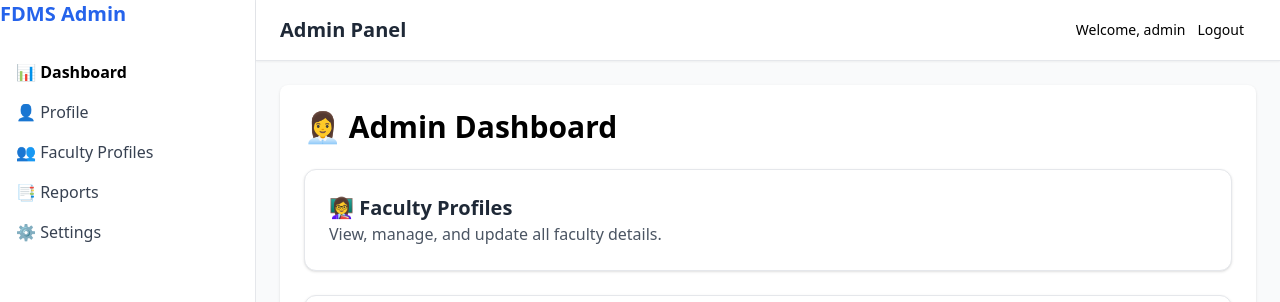
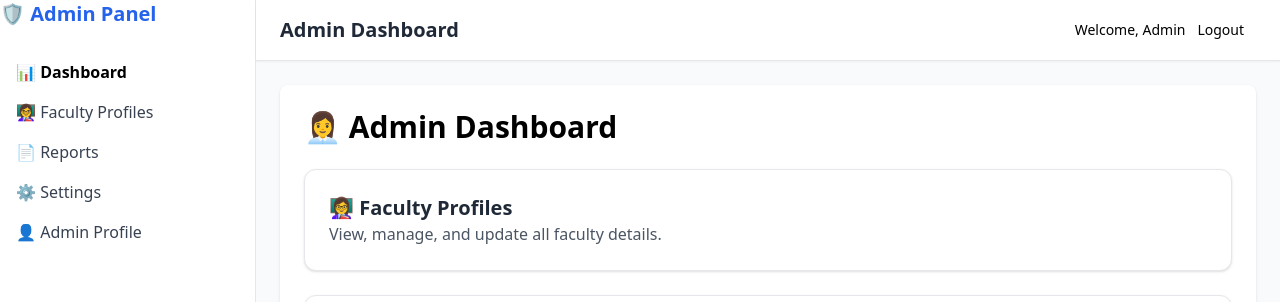
Before and after one commit to ShivaGugulothu19/fdms, a React (Vite) app in the folder fdms-frontend/: page /admin/dashboard in a window 1280 px wide. Shown: the top 302 px of the page. Built offline with nearby package versions, Linux system fonts and the light colour scheme; no server answers; sample sign-in values are in the browser's storage.

Commit message:
Fix: Role-based routing and admin/faculty separation

```diff
--- a/fdms-frontend/src/components/layout/AdminLayout.jsx
+++ b/fdms-frontend/src/components/layout/AdminLayout.jsx
@@ -1,11 +1,11 @@
 import { Outlet } from "react-router-dom";
-import Sidebar from "./Sidebar";
+import AdminSidebar from "./AdminSidebar";
 import Navbar from "./Navbar";
 
 const AdminLayout = () => {
   return (
     <div className="flex min-h-screen">
-      <Sidebar />
+      <AdminSidebar />
       <div className="flex-1 bg-gray-50">
         <Navbar />
         <main className="p-6">
--- /dev/null
+++ b/fdms-frontend/src/components/layout/AdminSidebar.jsx
@@ -0,0 +1,35 @@
+import { Link, useLocation } from "react-router-dom";
+
+const AdminSidebar = () => {
+  const { pathname } = useLocation();
+
+  const linkStyle = (path) =>
+    `block px-4 py-2 rounded hover:bg-blue-100 ${
+      pathname === path ? "bg-blue-200 font-semibold" : "text-gray-700"
+    }`;
+
+  return (
+    <aside className="w-64 bg-white shadow border-r border-gray-200 p-4 hidden md:block">
+      <h2 className="text-xl font-bold text-blue-600 mb-6">🛡️ Admin Panel</h2>
+      <nav className="space-y-2">
+        <Link to="/admin/dashboard" className={linkStyle("/admin/dashboard")}>
+          📊 Dashboard
+        </Link>
+        <Link to="/admin/faculty-profile" className={linkStyle("/admin/faculty-profile")}>
+          👩‍🏫 Faculty Profiles
+        </Link>
+        <Link to="/admin/reports" className={linkStyle("/admin/reports")}>
+          📄 Reports
+        </Link>
+        <Link to="/admin/settings" className={linkStyle("/admin/settings")}>
+          ⚙️ Settings
+        </Link>
+        <Link to="/admin/profile" className={linkStyle("/admin/profile")}>
+          👤 Admin Profile
+        </Link>
+      </nav>
+    </aside>
+  );
+};
+
+export default AdminSidebar;
--- a/fdms-frontend/src/components/layout/Navbar.jsx
+++ b/fdms-frontend/src/components/layout/Navbar.jsx
@@ -12,10 +12,12 @@ const Navbar = () => {
   return (
     <header className="bg-white border-b border-gray-200 px-6 py-4 shadow-sm flex items-center justify-between">
       <h1 className="text-xl font-semibold text-gray-800">
-        {role === "admin" ? "Admin Panel" : "Faculty Dashboard"}
+        {role === "admin" ? "Admin Dashboard" : "Faculty Dashboard"}
       </h1>
+
       <div className="flex items-center gap-4">
-        <span className="text-sm text-gray-500 capitalize">Welcome, {role}</span>
+        {role === "admin" && <span className="text-sm text-gray-500">Welcome, Admin</span>}
+        {role === "faculty" && <span className="text-sm text-gray-500">Welcome, Faculty</span>}
         <button
           onClick={handleLogout}
           className="text-sm bg-red-100 text-red-700 px-3 py-1 rounded hover:bg-red-200"
--- a/fdms-frontend/src/components/layout/Sidebar.jsx
+++ b/fdms-frontend/src/components/layout/Sidebar.jsx
@@ -2,7 +2,6 @@ import { Link, useLocation } from "react-router-dom";
 
 const Sidebar = () => {
   const { pathname } = useLocation();
-  const role = localStorage.getItem("role");
 
   const linkStyle = (path) =>
     `block px-4 py-2 rounded hover:bg-blue-100 ${
@@ -11,22 +10,14 @@ const Sidebar = () => {
 
   return (
     <aside className="w-64 bg-white shadow border-r border-gray-200 p-4 hidden md:block">
-      <h2 className="text-xl font-bold text-blue-600 mb-6">FDMS {role === "admin" ? "Admin" : "Faculty"}</h2>
+      <h2 className="text-xl font-bold text-blue-600 mb-6">FDMS Faculty</h2>
       <nav className="space-y-2">
-        {role === "admin" ? (
-          <>
-            <Link to="/admin/dashboard" className={linkStyle("/admin/dashboard")}>📊 Dashboard</Link>
-            <Link to="/admin/profile" className={linkStyle("/admin/profile")}>👤 Profile</Link>
-            <Link to="/admin/faculty-profile" className={linkStyle("/admin/faculty-profile")}>👥 Faculty Profiles</Link>
-            <Link to="/admin/reports" className={linkStyle("/admin/reports")}>📑 Reports</Link>
-            <Link to="/admin/settings" className={linkStyle("/admin/settings")}>⚙️ Settings</Link>
-          </>
-        ) : (
-          <>
-            <Link to="/dashboard" className={linkStyle("/dashboard")}>📊 Dashboard</Link>
-            <Link to="/profile" className={linkStyle("/profile")}>👤 Profile</Link>
-          </>
-        )}
+        <Link to="/dashboard" className={linkStyle("/dashboard")}>
+          📊 Dashboard
+        </Link>
+        <Link to="/profile" className={linkStyle("/profile")}>
+          👤 Profile
+        </Link>
       </nav>
     </aside>
   );
--- a/fdms-frontend/src/context/AuthContext.jsx
+++ b/fdms-frontend/src/context/AuthContext.jsx
@@ -1,27 +1,27 @@
-import { createContext, useState, useEffect, useContext } from "react";
+import { createContext, useContext, useState, useEffect } from "react";
 
-export const AuthContext = createContext();
+const AuthContext = createContext();
 
 export const AuthProvider = ({ children }) => {
-  const [user, setUser] = useState(null);
-
-  useEffect(() => {
-    const savedUser = localStorage.getItem("user");
-    if (savedUser) {
-      setUser(JSON.parse(savedUser));
-    }
-  }, []);
+  const [user, setUser] = useState(() => {
+    const saved = localStorage.getItem("user");
+    const role = localStorage.getItem("role");
+    if (role === "admin") return { email: "admin@fdms.com", role: "admin" };
+    return saved ? { ...JSON.parse(saved), role } : null;
+  });
 
   const login = (userData) => {
     setUser(userData);
-    localStorage.setItem("user", JSON.stringify(userData));
     localStorage.setItem("isLoggedIn", "true");
+    localStorage.setItem("role", userData.role);
+    if (userData.role !== "admin") {
+      localStorage.setItem("user", JSON.stringify(userData));
+    }
   };
 
   const logout = () => {
     setUser(null);
-    localStorage.removeItem("user");
-    localStorage.removeItem("isLoggedIn");
+    localStorage.clear();
   };
 
   return (
@@ -31,5 +31,4 @@ export const AuthProvider = ({ children }) => {
   );
 };
 
-// ✅ This allows you to import useAuth() directly
 export const useAuth = () => useContext(AuthContext);
--- a/fdms-frontend/src/main.jsx
+++ b/fdms-frontend/src/main.jsx
@@ -3,7 +3,7 @@ import ReactDOM from "react-dom/client";
 import { BrowserRouter } from "react-router-dom";
 import App from "./App";
 import "./index.css";
-import { AuthProvider } from "./context/AuthContext"; // 🧠 Auth context provider
+import { AuthProvider } from "./context/AuthContext";
 
 ReactDOM.createRoot(document.getElementById("root")).render(
   <React.StrictMode>
--- a/fdms-frontend/src/routes/AppRoutes.jsx
+++ b/fdms-frontend/src/routes/AppRoutes.jsx
@@ -12,18 +12,16 @@ import AdminSettings from "../pages/AdminSettings";
 import Layout from "../components/layout/Layout";
 import AdminLayout from "../components/layout/AdminLayout";
 
+const isLoggedIn = localStorage.getItem("isLoggedIn") === "true";
+const role = localStorage.getItem("role");
+
 const AppRoutes = () => {
-  const isLoggedIn = localStorage.getItem("isLoggedIn");
-  const role = localStorage.getItem("role");
-
   return (
     <Routes>
-      {/* Public */}
       <Route path="/" element={<Register />} />
       <Route path="/login" element={<Login />} />
       <Route path="/admin" element={<AdminLogin />} />
 
-      {/* Faculty Protected Routes */}
       {isLoggedIn && role === "faculty" && (
         <Route element={<Layout />}>
           <Route path="/dashboard" element={<Dashboard />} />
@@ -31,7 +29,6 @@ const AppRoutes = () => {
         </Route>
       )}
 
-      {/* Admin Protected Routes */}
       {isLoggedIn && role === "admin" && (
         <Route element={<AdminLayout />}>
           <Route path="/admin/dashboard" element={<AdminDashboard />} />
@@ -42,8 +39,8 @@ const AppRoutes = () => {
         </Route>
       )}
 
-      {/* Default fallback */}
-      <Route path="*" element={<Navigate to="/" replace />} />
+      {/* fallback */}
+      <Route path="*" element={<Navigate to="/" />} />
     </Routes>
   );
 };
```
Also changed, not shown: fdms-frontend/src/components/layout/FacultySidebar.jsx (deleted, +0 -26 lines), fdms-frontend/src/utils/auth.js (added, +11 -0 lines).
